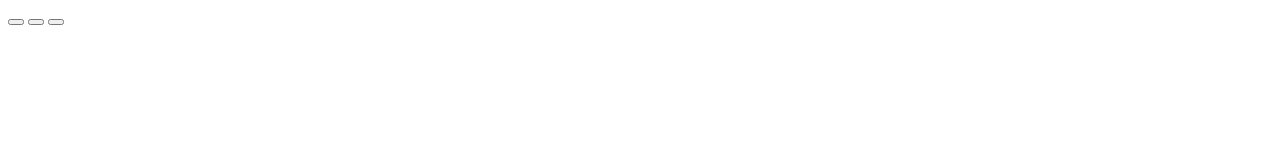
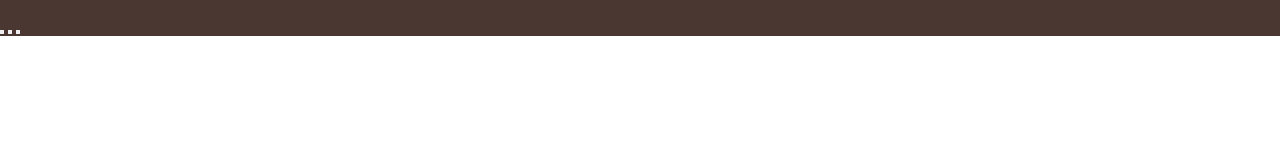
Before and after one commit to Chris-Jacob-Dela-Cerna/cafe-olea, a website built with webpack: page src/index.html in a window 1280 px wide. Built offline with nearby package versions, Linux system fonts and the light colour scheme.

Commit message:
feat: create initial styles.css to start utility-first approach

```diff
--- a/package.json
+++ b/package.json
@@ -1,5 +1,5 @@
 {
-  "name": "restaurant-page",
+  "name": "cafe-olea-page",
   "version": "1.0.0",
   "description": "",
   "homepage": "https://github.com/Chris-Jacob-Dela-Cerna/restaurant-page#readme",
--- a/src/index.html
+++ b/src/index.html
@@ -3,10 +3,11 @@
   <head>
     <meta charset="UTF-8">
     <meta name="viewport" content="width=device-width, initial-scale=1.0">
-    <title> Restaurant </title>
+    <title> Café Olea </title>
   </head>
   <body>
-    <header>
+    <header class="clr-bg-espresso-brown">
+      <img src="" alt="">
       <nav>
         <button></button>
         <button></button>
--- a/src/index.js
+++ b/src/index.js
@@ -1 +1 @@
-alert("You are entering a Restaurant Page!!!");
+import './styles.css';
--- /dev/null
+++ b/src/styles.css
@@ -0,0 +1,29 @@
+
+
+:root {
+  --clr-300-orange-300: rgb(75, 55, 50);
+}
+
+
+
+/*    Reset    */
+
+* {
+  box-sizing: border-box;
+  list-style: none;
+  margin: 0;
+  padding: 0;
+  text-decoration: none;
+}
+
+
+
+/*    Utility    */
+
+.clr-bg-espresso-brown { background-color: var(--clr-300-orange-300); }
+
+
+
+/*    Temporary    */
+
+main { background-color: rgb(63, 63, 63); }
```
